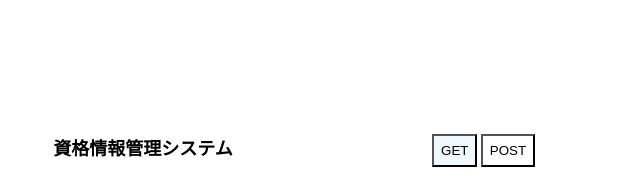
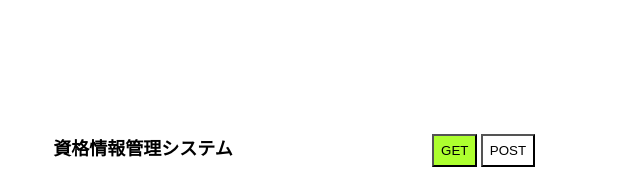
Before and after one commit to GitEngHar/AwsCiCdHandson, a plain HTML site: page SimpleWebApp/Front/index.html in a window 1280 px wide. In both pictures the pointer is over the button "GET". Shown: the top 189 px of the page, without its empty margins (334-974 px from the left). Drawn offline with Linux system fonts and the light colour scheme.

Commit message:
testUpdate

```diff
--- a/SimpleWebApp/Front/index.html
+++ b/SimpleWebApp/Front/index.html
@@ -124,8 +124,8 @@
                 background-color: white;
             }
             .buttonitem:hover{
-                background-color: aliceblue;
-                /*background-color: greenyellow;*/
+                /*background-color: aliceblue;*/
+                background-color: greenyellow;
             }
             .itemtitle{
                 margin-left: 0px;
```
